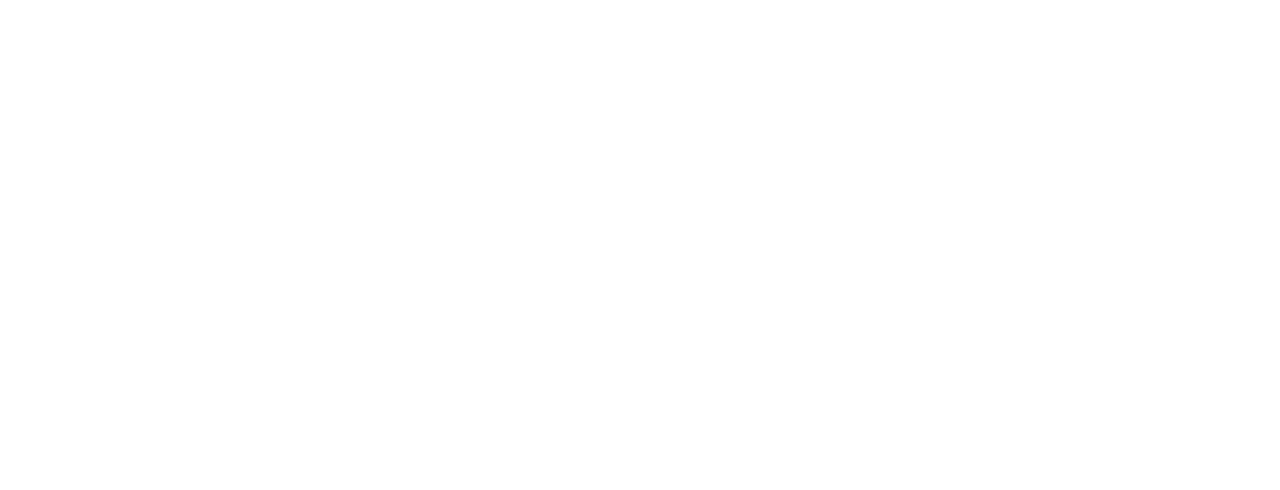
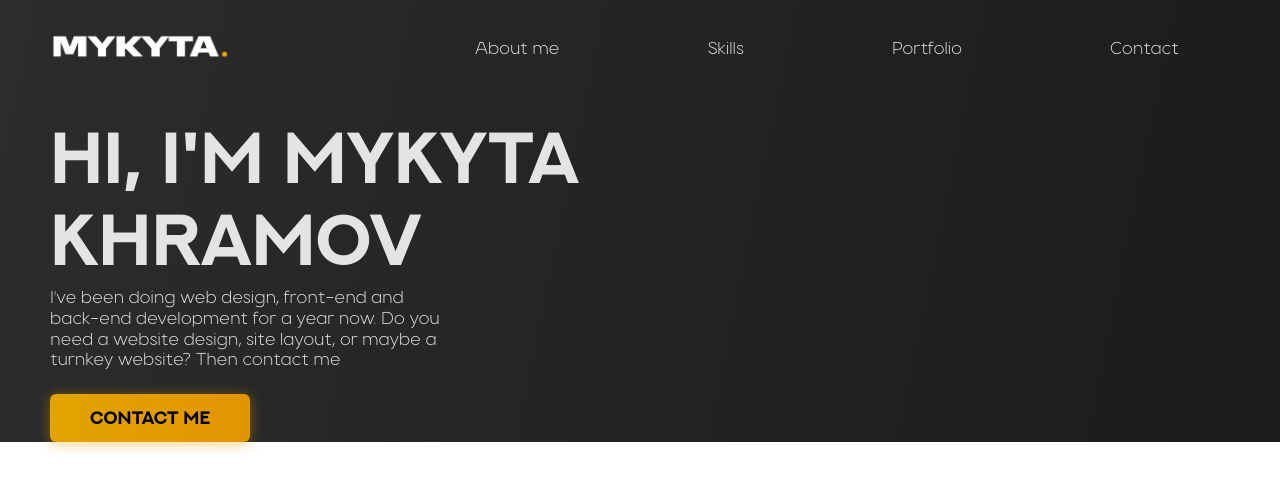
Before and after one commit to nickkhramov/portfolio, a plain HTML site: page public/index.html in a window 1280 px wide. Drawn offline with Linux system fonts and the light colour scheme.

Commit message:
started header

```diff
--- a/public/index.html
+++ b/public/index.html
@@ -5,10 +5,49 @@
   <meta charset="UTF-8">
   <meta http-equiv="X-UA-Compatible" content="IE=edge">
   <meta name="viewport" content="width=device-width, initial-scale=1.0">
-  <title>Portfolio</title>
+  <title>MYKYTA.</title>
+  <link rel="shortcut icon" href="favicon.png" type="png">
+  <link rel="stylesheet" href="../src/styles/style.css">
 </head>
 
 <body>
+  <header class="header">
+    <div class="header__top container">
+      <div class="header__logo">
+        <img class="header__image" src="../src/img/logo-mykyta.png" alt="mykyta">
+      </div>
+      <nav class="header__navbar navbar">
+        <div class="navbar__btn"></div>
+        <ul class="navbar__list">
+          <li class="navbar__item">
+            <a class="navbar__link" href="">About me</a>
+          </li>
+          <li class="navbar__item">
+            <a class="navbar__link" href="">Skills</a>
+          </li>
+          <li class="navbar__item">
+            <a class="navbar__link" href="">Portfolio</a>
+          </li>
+          <li class="navbar__item">
+            <a class="navbar__link" href="">Contact</a>
+          </li>
+        </ul>
+      </nav>
+    </div>
+    <div class="header__bottom container">
+      <div class="header__text">
+        <h1 class="header__title">Hi, I'm Mykyta Khramov</h1>
+        <p class="header__description">I've been doing web design, front-end and back-end development for a year now. Do
+          you need a website design, site layout, or maybe a turnkey website? Then contact me</p>
+        <button class="header__button">CONTACT ME</button>
+      </div>
+      <div class="header__photo"></div>
+    </div>
+  </header>
+
+  <main class="main"></main>
+
+  <footer class="footer"></footer>
 
 </body>
 
--- a/src/styles/common/_fonts.scss
+++ b/src/styles/common/_fonts.scss
@@ -0,0 +1,23 @@
+@font-face {
+  font-family: "Arodora Pro";
+  src: url("../../fonts/ArodoraPro-Light.woff2") format("woff2");
+  font-weight: 300;
+  font-style: normal;
+  font-display: swap;
+}
+
+@font-face {
+  font-family: "NEXT ART";
+  src: url("../../fonts/NEXTART-Bold.woff2") format("woff2");
+  font-weight: bold;
+  font-style: normal;
+  font-display: swap;
+}
+
+@font-face {
+  font-family: "NEXT ART";
+  src: url("../../fonts/NEXTART.woff2") format("woff2");
+  font-weight: normal;
+  font-style: normal;
+  font-display: swap;
+}
--- a/src/styles/common/_typography.scss
+++ b/src/styles/common/_typography.scss
@@ -15,6 +15,15 @@ html {
 
 body {
   font-family: $font-primary;
-  font-size: 21px;
   font-weight: normal;
 }
+
+a {
+  color: $color-text;
+  text-decoration: none;
+}
+a:hover {
+  transition: 0.5s;
+  cursor: pointer;
+  color: $color-orange;
+}
--- /dev/null
+++ b/src/styles/page/_header.scss
@@ -0,0 +1,88 @@
+@use "../presets" as *;
+@use "../mixins" as *;
+
+.header {
+  background: $gradient-gray;
+
+  &__top {
+    padding-top: 33px;
+    display: flex;
+    align-items: center;
+    gap: 235px;
+  }
+
+  &__logo {
+  }
+
+  &__image {
+    max-width: 180px;
+  }
+
+  &__navbar {
+  }
+
+  &__bottom {
+  }
+
+  &__text {
+    color: $color-text;
+  }
+
+  &__title {
+    font-family: "NEXT ART";
+    font-style: normal;
+    font-weight: bold;
+    font-size: 72px;
+    line-height: 82px;
+    max-width: 529px;
+    margin-bottom: 10px;
+  }
+
+  &__description {
+    max-width: 400px;
+    margin-bottom: 22px;
+  }
+
+  &__button {
+    font-family: "NEXT ART";
+    font-style: normal;
+    font-weight: 700;
+    font-size: 18px;
+    line-height: 20px;
+    background: $gradient-orange;
+    padding: 14px 40px;
+    box-shadow: 0px 2px 13px #e29e007a;
+    border: none;
+    border-radius: 6px;
+  }
+
+  &__photo {
+  }
+}
+
+.navbar {
+  // .navbar__btn
+
+  &__btn {
+  }
+
+  // .navbar__list
+
+  &__list {
+    @include unlist;
+    display: flex;
+    gap: 128px;
+  }
+
+  // .navbar__item
+
+  &__item {
+  }
+
+  // .navbar__link
+
+  &__link {
+    padding: 10px;
+    font-weight: 300;
+  }
+}
--- /dev/null
+++ b/src/styles/page/_index.scss
@@ -0,0 +1 @@
+@forward "header";
--- a/src/styles/presets/_skin.scss
+++ b/src/styles/presets/_skin.scss
@@ -1,2 +1,6 @@
 $color-black: #000000;
 $color-white: #ffffff;
+$color-text: #e4e4e4;
+$color-orange: #f6a500;
+$gradient-gray: linear-gradient(101.56deg, #2c2c2c 1.56%, #1c1c1c 95.55%);
+$gradient-orange: linear-gradient(87.32deg, #e2a300 4.47%, #e29500 95.53%);
--- a/src/styles/presets/_variables.scss
+++ b/src/styles/presets/_variables.scss
@@ -1,6 +1,6 @@
-$font-primary: "TT Norms", sans-serif;
+$font-primary: "Arodora Pro", sans-serif;
 // CHANGE FONT SIZE LATER
-$font-size: 16px;
+$font-size: 18px;
 // $ul: 1320px; CONTAINER SIZE IF BIGGER THAN XL
 // $xl: 1200px;
 $xl: 1180px;
--- a/src/styles/style.scss
+++ b/src/styles/style.scss
@@ -1,3 +1,4 @@
 @use "../libs/normalize.css";
 
 @use "common";
+@use "page";
```
Also changed, not shown: public/about.html (added), public/contact.html (added), public/favicon.png (added), public/portfolio.html (added), public/skills.html (added), src/fonts/ArodoraPro-Light.woff2 (added), src/fonts/NEXTART-Bold.woff2 (added), src/fonts/NEXTART.woff2 (added), src/img/logo-mykyta.png (added), src/styles/style.css, 1 other file.
